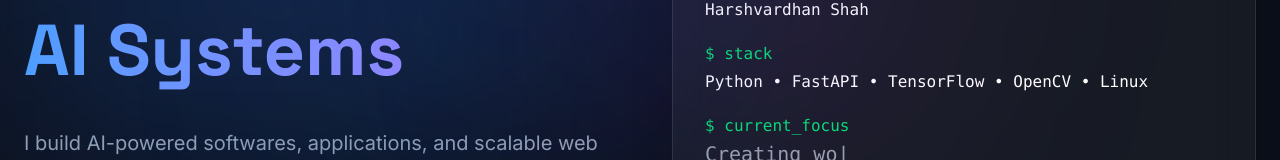
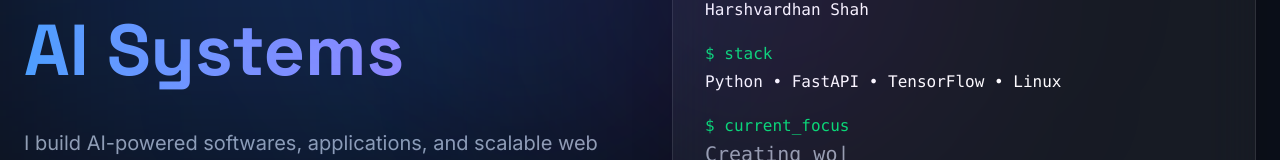
Before and after one commit to Enky-yy/portfolio, a Next.js app: page / in a window 1280 px wide. Shown: the part 436-596 px from the top of the page. Built offline with nearby package versions, Linux system fonts and the light colour scheme.

Commit message:
updated tech stack Your branch is up to date with 'origin/main'.
Changes to be committed:
	modified:   src/app/page.js

```diff
--- a/src/app/page.js
+++ b/src/app/page.js
@@ -161,7 +161,7 @@ export default function Home() {
               </a>
             </div>
             <div className="flex flex-wrap gap-3 mt-10">
-              {["FastAPI", "TensorFlow", "OpenCV", "Linux"].map((item) => (
+              {["FastAPI", "TensorFlow", 'Python', "Linux"].map((item) => (
                 <div
                   key={item}
                   className="px-4 py-2 rounded-full bg-white/5 border border-white/10 text-sm text-gray-300 backdrop-blur-xl"
@@ -197,7 +197,7 @@ export default function Home() {
                 <div>
                   <p className="text-green-400">$ stack</p>
                   <p className="text-white mt-1">
-                    Python • FastAPI • TensorFlow • OpenCV • Linux
+                    Python • FastAPI • TensorFlow • Linux
                   </p>
                 </div>
 
```
